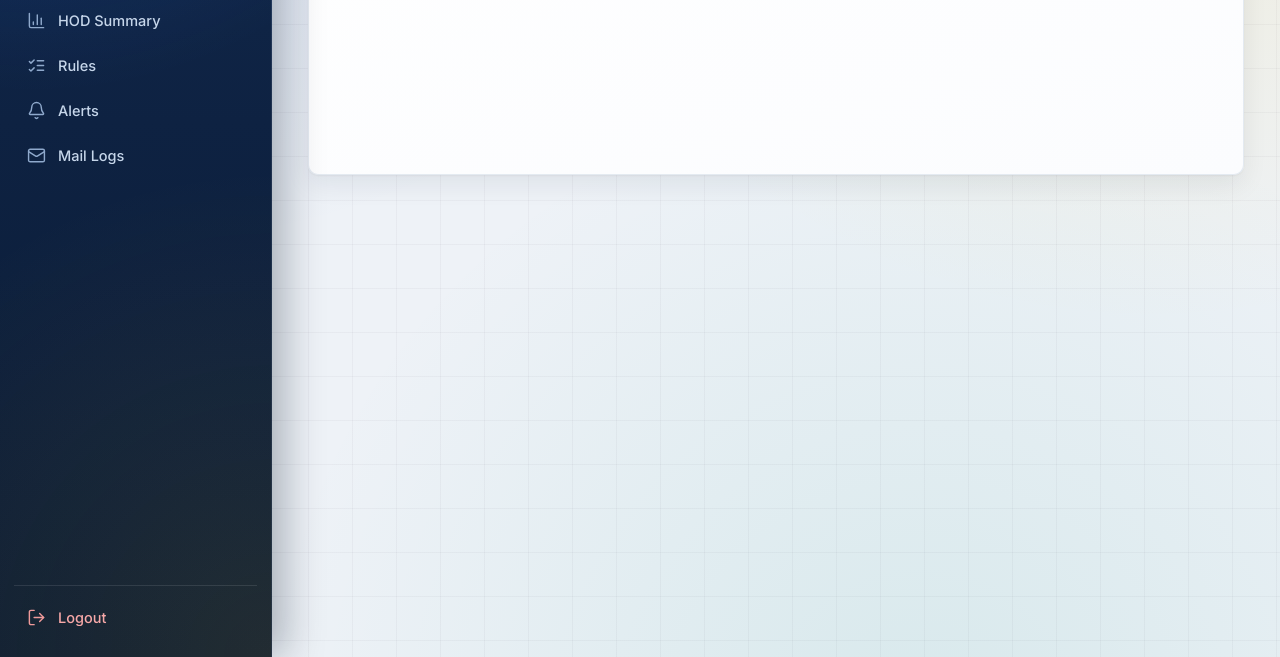
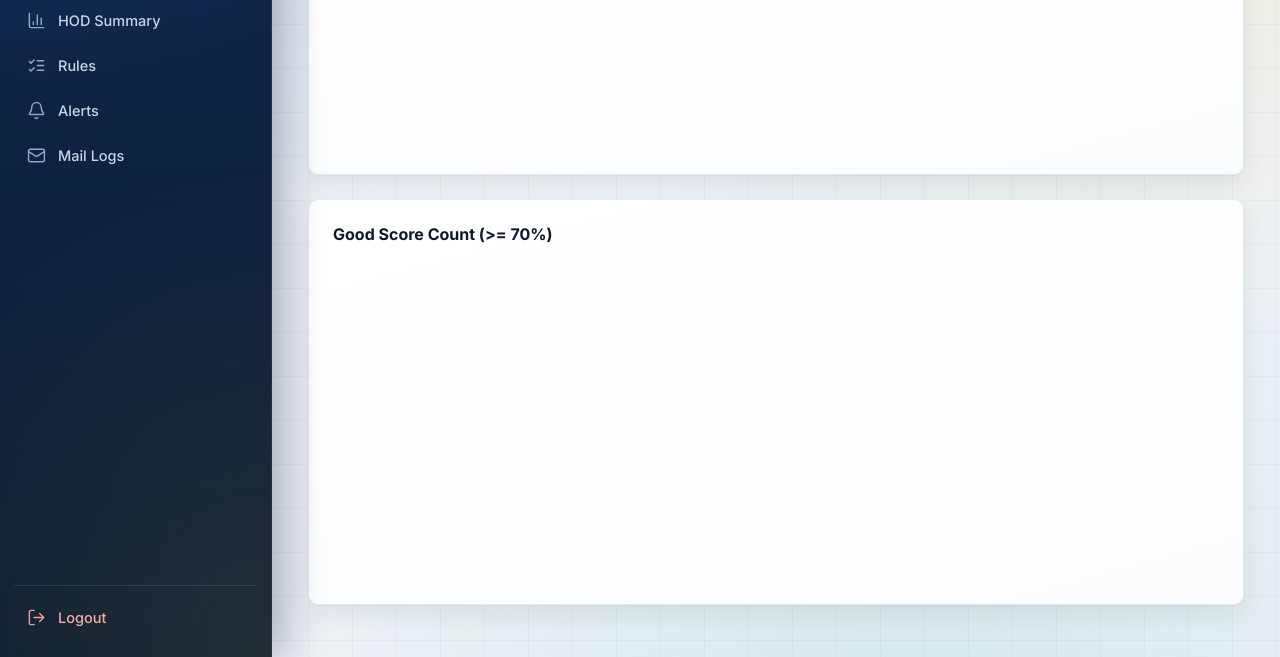
Before and after one commit to arunkbr31/yg1_monitoring, a Python web app: template templates/five_s_audit.html in a window 1280 px wide. Shown: the part 372-1029 px from the top of the page. Run offline with Jinja, Linux system fonts and the light colour scheme; the template is opened without the code that fills it: most values are stand-ins (such as "Sample title", 1, 10 or a date in 2020); a map, chart or similar area stays blank.

Commit message:
worked on 5s audit dashboard

```diff
--- a/templates/five_s_audit.html
+++ b/templates/five_s_audit.html
@@ -50,6 +50,19 @@
                 <p>No 5S audit records found for the selected zone in the current year.</p>
             </div>
         </div>
+
+        <div class="card" style="position:relative;">
+            <div style="display:flex; align-items:center; justify-content:space-between; margin-bottom:16px; flex-wrap:wrap; gap:10px;">
+                <h3 style="margin:0;">Good Score Count (>= 70%)</h3>
+            </div>
+            <div style="position:relative; height:320px;">
+                <canvas id="fiveSGoodChart"></canvas>
+            </div>
+            <div id="fiveSGoodNoDataMsg" style="display:none; text-align:center; padding:40px; color:var(--text-light);">
+                <div style="font-size:40px; margin-bottom:8px;">📊</div>
+                <p>No good score records found for the selected zone in the current year.</p>
+            </div>
+        </div>
     </main>
 </div>
 {% endblock %}
@@ -58,7 +71,9 @@
 <script>
 YG1.onReady(function() {
     let chartInstance = null;
+    let goodChartInstance = null;
     const noDataMsg = document.getElementById('fiveSNoDataMsg');
+    const goodNoDataMsg = document.getElementById('fiveSGoodNoDataMsg');
 
     function renderChart(monthlyStats) {
         const canvas = document.getElementById('fiveSMonthlyChart');
@@ -68,12 +83,9 @@ YG1.onReady(function() {
             canvas.style.display = 'none';
             noDataMsg.style.display = 'block';
             if (chartInstance) { chartInstance.destroy(); chartInstance = null; }
-            return;
-        }
-
+        } else {
             canvas.style.display = 'block';
             noDataMsg.style.display = 'none';
-
             if (chartInstance) { chartInstance.destroy(); }
 
             const monthLabels = monthlyStats.map(m => m.month);
@@ -125,6 +137,103 @@ YG1.onReady(function() {
                 }
             });
         }
+    }
+
+    function renderGoodChart(monthlyStats) {
+        const canvas = document.getElementById('fiveSGoodChart');
+        const hasData = monthlyStats.some(m => m.good > 0);
+
+        if (!hasData) {
+            canvas.style.display = 'none';
+            goodNoDataMsg.style.display = 'block';
+            if (goodChartInstance) { goodChartInstance.destroy(); goodChartInstance = null; }
+            return;
+        }
+
+        canvas.style.display = 'block';
+        goodNoDataMsg.style.display = 'none';
+
+        if (goodChartInstance) { goodChartInstance.destroy(); }
+
+        const monthLabels = monthlyStats.map(m => m.month);
+        const monthGood = monthlyStats.map(m => m.good);
+
+        goodChartInstance = new Chart(canvas, {
+            type: 'bar',
+            data: {
+                labels: monthLabels,
+                datasets: [{
+                    label: 'Good Score (>= 70%)',
+                    data: monthGood,
+                    backgroundColor: '#16a34a',
+                    borderRadius: 4
+                }]
+            },
+            options: {
+                responsive: true,
+                maintainAspectRatio: false,
+                scales: {
+                    y: {
+                        beginAtZero: true,
+                        ticks: { precision: 0 },
+                        title: { display: true, text: 'Good Score Count (up to 100)' },
+                        max: 100
+                    }
+                },
+                plugins: {
+                    legend: { position: 'bottom' },
+                    tooltip: {
+                        callbacks: {
+                            label: function(ctx) {
+                                return ctx.dataset.label + ': ' + ctx.parsed.y + ' good score';
+                            }
+                        }
+                    }
+                },
+                layout: {
+                    padding: 20
+                }
+            },
+            plugins: [{
+                id: 'spinningTrophyOnBars',
+                afterDatasetsDraw(chart) {
+                    const ctx = chart.ctx;
+                    chart.data.datasets.forEach((dataset, datasetIndex) => {
+                        const meta = chart.getDatasetMeta(datasetIndex);
+                        if (!meta.hidden) {
+                            meta.data.forEach((bar, index) => {
+                                const value = dataset.data[index];
+                                if (value > 0) {
+                                    const x = bar.x;
+                                    const y = bar.y - 10;
+                                    const angle = ((Date.now() % 2000) / 2000) * Math.PI * 2;
+                                    ctx.save();
+                                    ctx.translate(x, y);
+                                    ctx.rotate(angle);
+                                    ctx.font = '16px Arial';
+                                    ctx.textAlign = 'center';
+                                    ctx.textBaseline = 'bottom';
+                                    ctx.fillText('🏆', 0, 0);
+                                    ctx.restore();
+                                }
+                            });
+                        }
+                    });
+                }
+            }]
+        });
+
+        // Keep trophies spinning by redrawing continuously
+        (function spinLoop() {
+            if (!goodChartInstance) return;
+            try {
+                goodChartInstance.update('none');
+            } catch (e) {
+                return;
+            }
+            requestAnimationFrame(spinLoop);
+        })();
+    }
 
     function fetchAndRender(zone) {
         let url = '{{ url_for("five_s_charts_data") }}';
@@ -132,7 +241,10 @@ YG1.onReady(function() {
 
         fetch(url)
             .then(res => res.json())
-            .then(data => renderChart(data.monthly_stats))
+            .then(data => {
+                renderChart(data.monthly_stats);
+                renderGoodChart(data.monthly_stats);
+            })
             .catch(err => console.error('5S chart data error:', err));
     }
 
```
Lines whose indentation alone changed are shown as unchanged.
